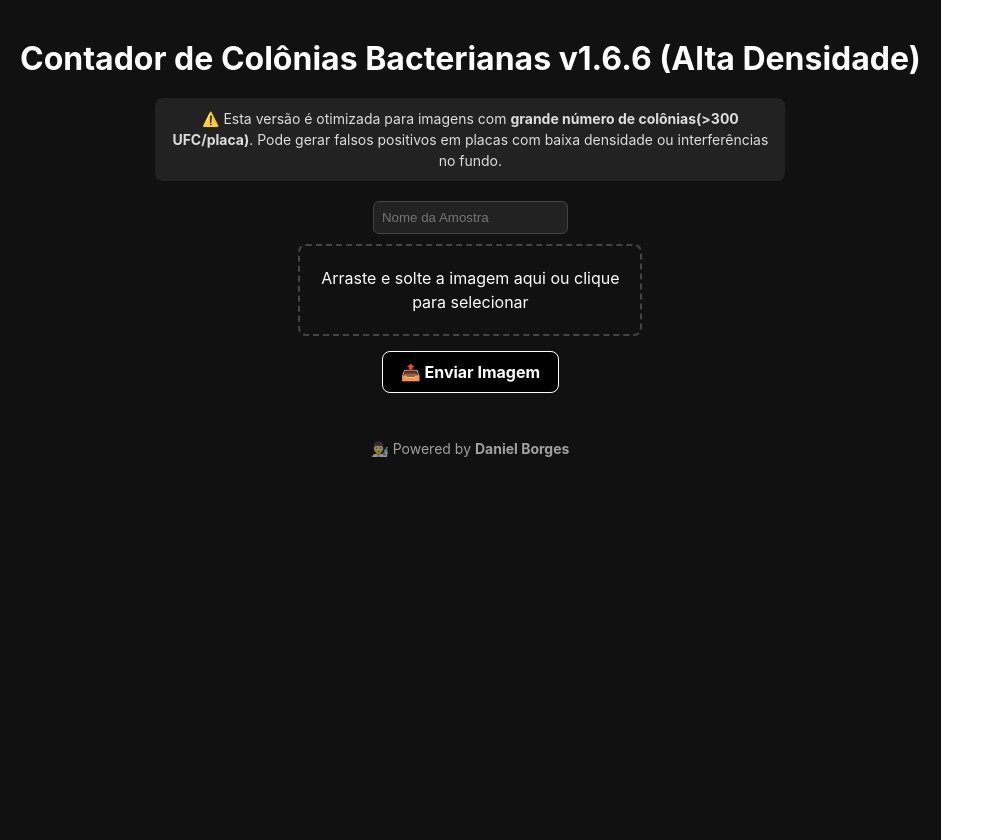
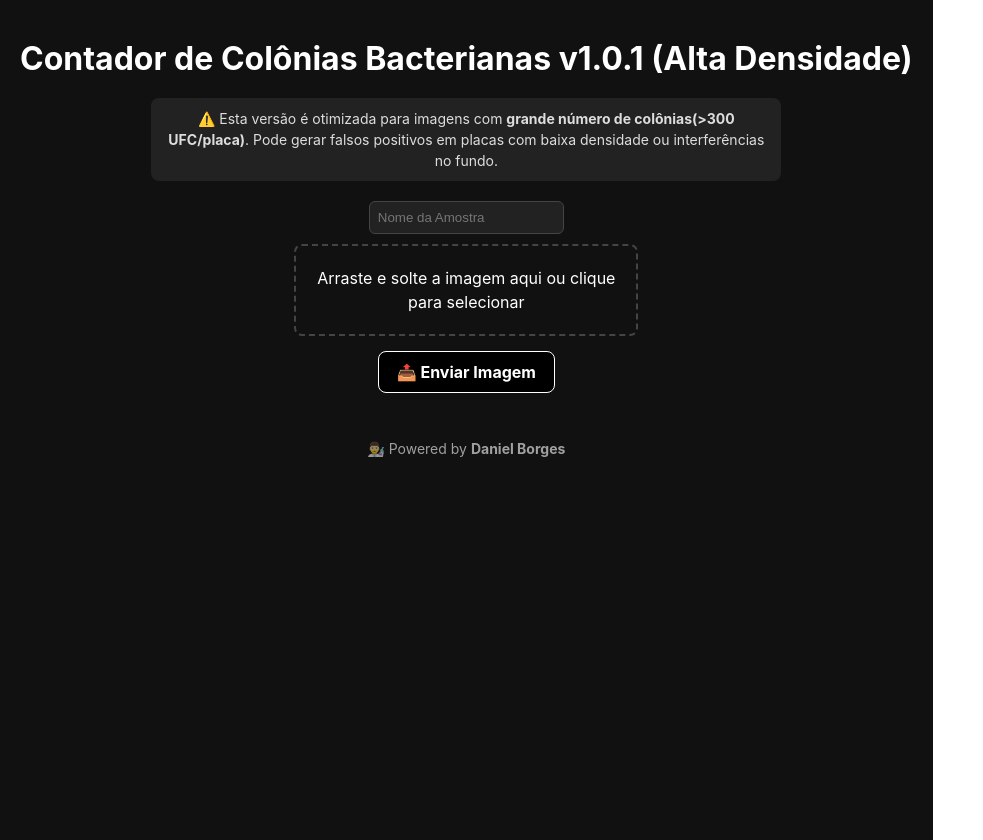
Before and after one commit to DanBo-DA/bacteria-colony-counter, a React (Vite) app in the folder frontend/: page / in a window 1280 px wide. Shown: the whole page, without its empty margins (0-983 px from the left). Built offline with nearby package versions, Linux system fonts and the light colour scheme; no server answers.

Commit message:
Atualizar versão exibida no frontend

```diff
--- a/frontend/package.json
+++ b/frontend/package.json
@@ -1,6 +1,6 @@
 {
   "name": "contador-colonias",
-  "version": "1.0.0",
+  "version": "1.0.1",
   "scripts": {
     "dev": "vite",
     "build": "vite build",
--- a/frontend/src/App.jsx
+++ b/frontend/src/App.jsx
@@ -275,7 +275,7 @@ function App() {
 
   return (
     <div className="app-container">
-      <h1 className="app-header">Contador de Colônias Bacterianas v1.6.6 (Alta Densidade)</h1>
+      <h1 className="app-header">Contador de Colônias Bacterianas v1.0.1 (Alta Densidade)</h1>
       <p className="caution-msg">
         ⚠️ Esta versão é otimizada para imagens com <strong>grande número de colônias(&gt;300 UFC/placa)</strong>.
         Pode gerar falsos positivos em placas com baixa densidade ou interferências no fundo.
```
Also changed, not shown: 1 other file (tests, documents, lock files or other folders).
